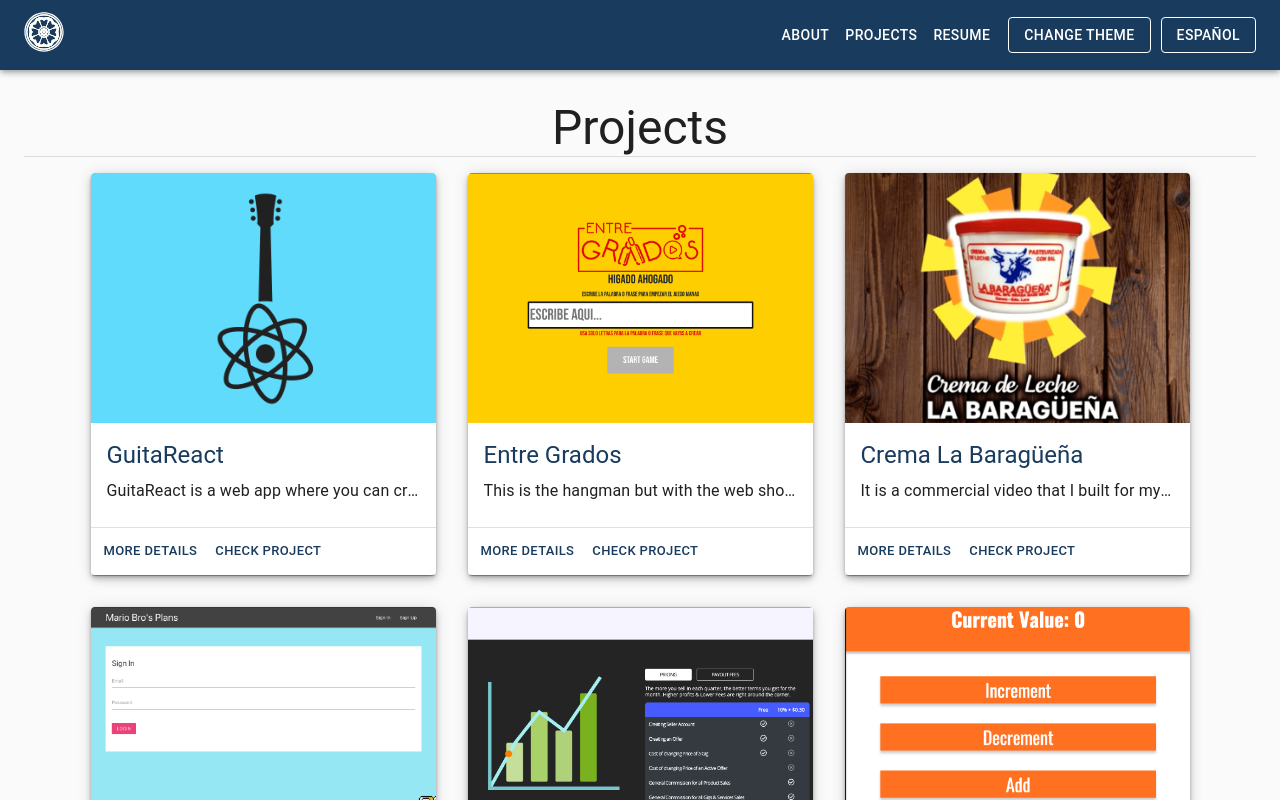
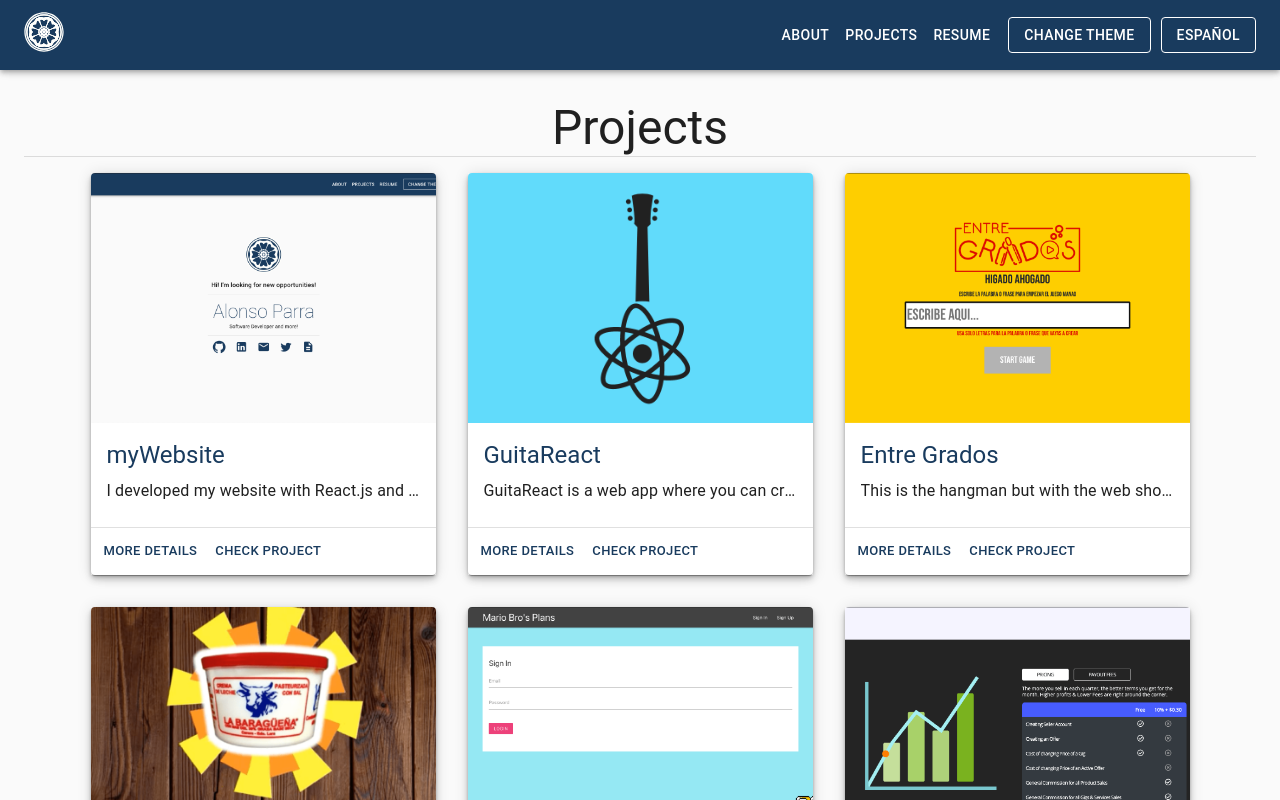
Before and after one commit to alonsogchparra/react-alonso-protfolio, a React (Create React App) app: page /projects in a window 1280 px wide. Shown: the top 800 px of the page. Built offline with nearby package versions, Linux system fonts and the light colour scheme.

Commit message:
projects content updated with another project

```diff
--- a/src/content/projects.js
+++ b/src/content/projects.js
@@ -7,12 +7,36 @@ import oki_card from "../media/images/projects/oki_card.png";
 import vg from "../media/images/projects/vg_4_kids_card.png";
 import entregrados from '../media/images/projects/entregrados.png';
 import crema from '../media/images/projects/crema.png';
+import myWebsite from '../media/images/projects/my_website.png';
 
 import oki_detail from "../media/images/projects/oki.png";
 import vg_detail from "../media/images/projects/vg_4_kids.png";
 import ppw_detail from "../media/images/projects/ppw.png";
 
+import translate from '../i18n/translate';
+
 export const projects = [
+  {
+    name: translate("myWebsite"),
+    description_en:
+      "I developed my website with React.js and the main purpose of doing this is so that everyone can see that the projects I have done, either programming and illustration, I also hope to show the projects where I have been able to collaborate. In addition to showing the information of the projects, I will share the link so that you can see the project live and the repository so that you can review how it was developed. I hope to keep updating my website with more projects and have the opportunity to provide support in other projects that allow me to meet more people and acquire new skills. I also see it as a different way to show that I am looking for new opportunities.",
+    description_es:
+      "Mi sitio web lo desarrollé con React.js y el principal proposito de para realizar esto, es para que todos vean que los proyectos que he realizado, bien sea de programación e ilustración, tambien espero mostrar los proyectos en donde he podido colaborar. Además de mostrar la información de los proyectos, compartiré el link para que puedan ver el proyecto en vivo y el repositorio para que puedan revisar como fue desarrollado. Espero seguir actualizando mi sitio web con más proyectos y tener la oportunidad de brindar apoyo en otros proyectos que me permitan conocer más personas y adquirir nuevas habilidades. También lo veo como una forma distinta para mostrar que estoy buscando nuevas oportunidades.",
+    image: myWebsite,
+    imageDetail: myWebsite,
+    developed: [
+      "React.js",
+      "Redux",
+      "Redux Thunk",
+      "Material UI",
+      "i18next",
+    ],
+    link: "https://alonsogchparra.web.app/",
+    projectLink: "my_website",
+    githubLink: "https://github.com/aliens9889/react-alonso-protfolio",
+    video: "https://www.youtube.com/embed/fdwEjqPFZks",
+    id: 10,
+  },
   {
     name: "GuitaReact",
     description_en:
@@ -106,7 +130,7 @@ export const projects = [
     id: 5,
   },
   {
-    name: "React Counter",
+    name: translate('reactCounter'),
     description_en:
       "This project or These projects despite the final result is the same the way to get the result is different. What I wanted with this project is to show how you can build a project with others UI frameworks or with other way to get the values. These projects will show you that. The counter will increment + 1, decrement -1, add + 10 and subtract - 15. If you are starting programming and you have knowledge of HTML, CSS and Javascript. The next step is this and the plus of learning you can do it with Redux, that way you will be more secure about build a big project or be part of one. Check the repository or CodeSandBox, I hope this helps you.",
     description_es:
```
